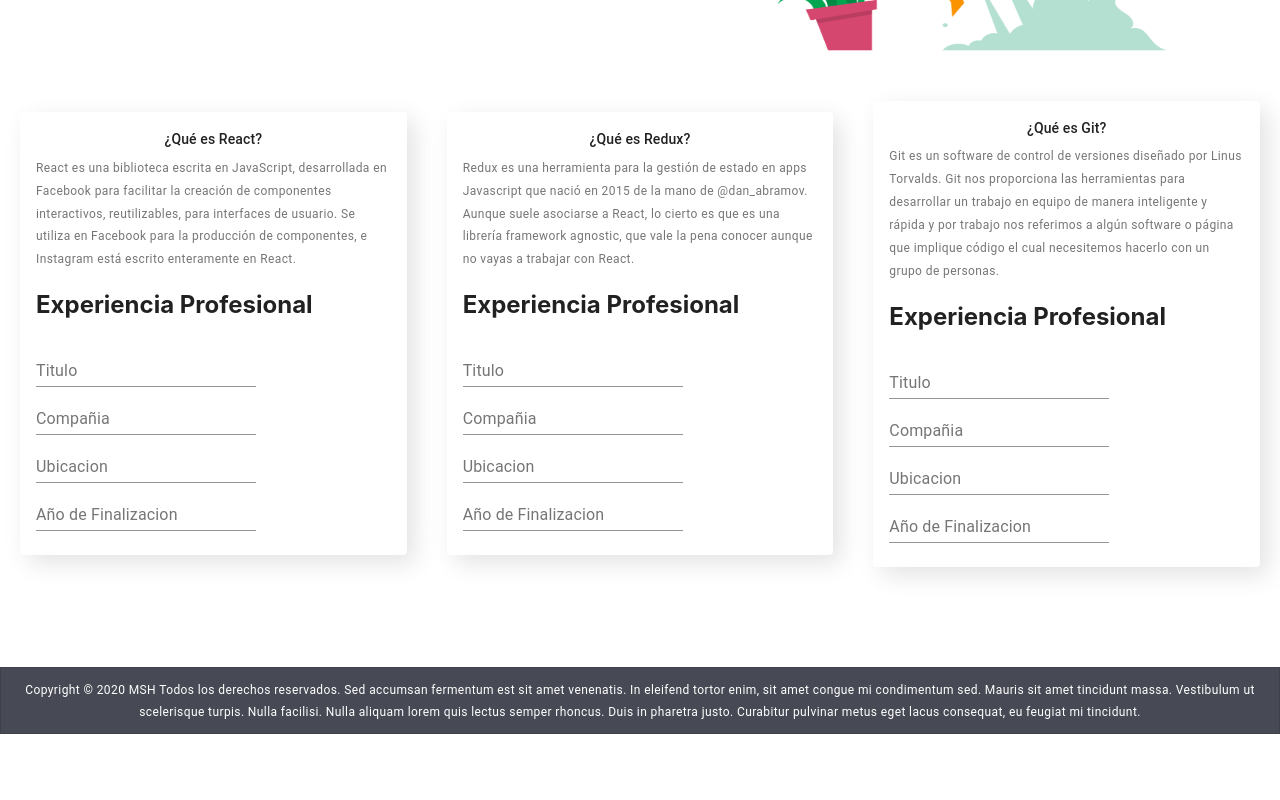
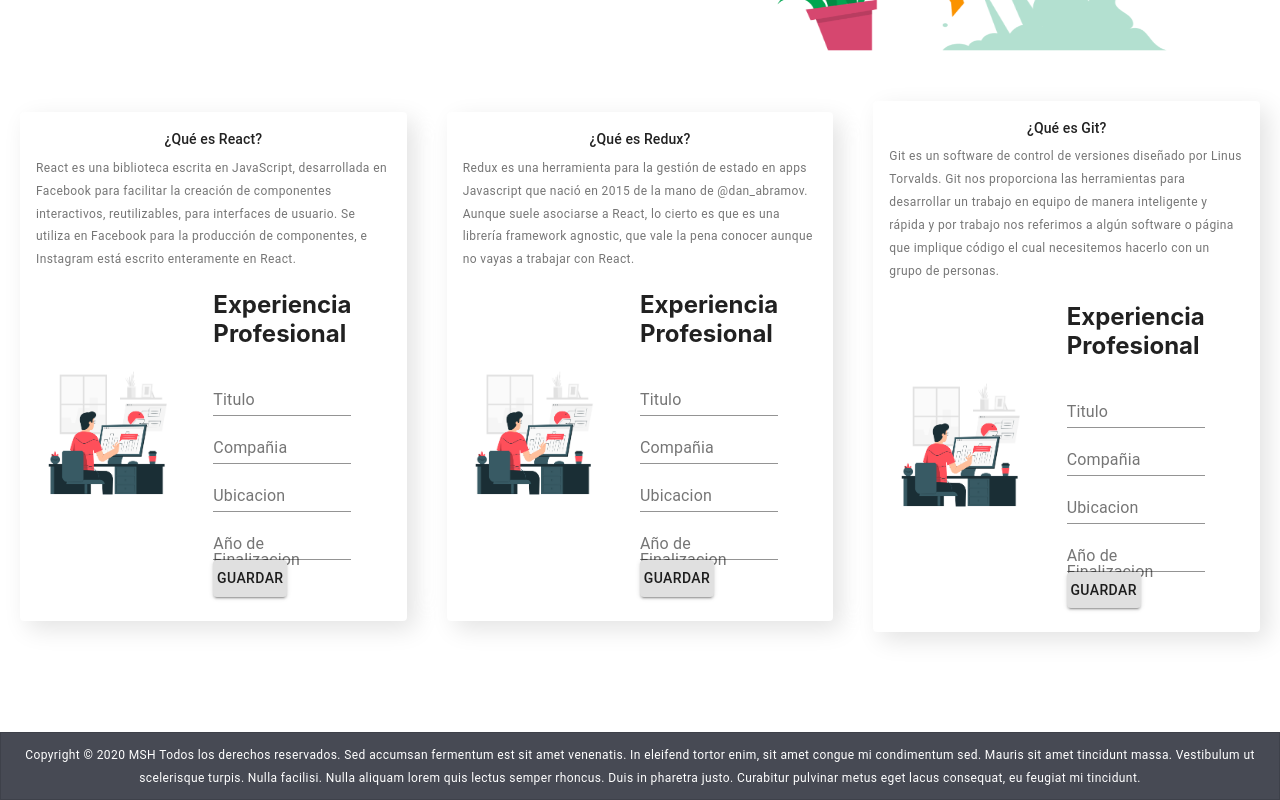
Before and after one commit to MarisolH/ReactTraining, a React (Create React App) app: page / in a window 1280 px wide. Shown: the part 559-1359 px from the top of the page. Before the commit the page ends 1293 px from the top, so only its background shows below. Built offline with nearby package versions, Linux system fonts and the light colour scheme.

Commit message:
release() code in card

```diff
--- a/src/components/CardComponent/CardComponent.js
+++ b/src/components/CardComponent/CardComponent.js
@@ -4,6 +4,7 @@
 import Typography from '@material-ui/core/Typography';
 import Grid from '@material-ui/core/Grid';
 import TextField from '@material-ui/core/TextField';
+import Button from '@material-ui/core/Button';
 
 import { useStyles } from './CardComponentStyles'
 export default function CardComponent(props) {
@@ -24,6 +25,24 @@
                 <Typography variant='caption' className={classes.text} color='textSecondary' gutterBottom>
                     {props.text}
                 </Typography>
+                <Grid
+                    container
+                    direction='row'
+                    justify='center'
+                    alignItems='center'
+                    className={classes.rootContainer}>
+                <Grid xs={4} md container>
+                    <Grid item xs={6} md={5} lg={5} sm container >
+                    <img width = {"200%"} alt='' className={classes.illustration} src={require('../../assets/victor.png')}></img>
+                    </Grid>
+                </Grid>
+                <Grid xs={8} md container direction = "column">
+                <Grid item xs={8} md={5} lg={5} sm container>
+                    <Grid
+                    container
+                    direction="column"
+                    justify="right"
+                    alignItems="right">
                     <h2>Experiencia Profesional</h2>
                     <TextField label = "Titulo"></TextField>
                     <div></div>
@@ -32,6 +51,20 @@
                     <TextField label = "Ubicacion"></TextField>
                     <div></div>
                     <TextField label = "Año de Finalizacion"></TextField>
+                    <div></div>
+                    </Grid>
+
+                </Grid>
+                <Grid item xs={12}  sm container direction="column">
+                    <Grid item xs={12} md={5} lg={5} sm container>
+                <Button variant ="contained" color= {props.color} onClick={(e)=>console.log(e)}>
+                        GUARDAR
+                    </Button>
+                    </Grid>
+                </Grid>
+
+                </Grid>
+                </Grid>
             </CardContent>
         </Card>
     </Grid>
--- a/src/screens/VicScreen/VicScreen.js
+++ b/src/screens/VicScreen/VicScreen.js
@@ -29,13 +29,6 @@
             alignItems="center"
             className={classes.rootContainer}
         >
-             <Grid
-        container
-        direction="column"
-        justify="left"
-        alignItems="left">
-        <img alt='' className={classes.illustration} src={require('../../assets/victor.png')}></img>
-        </Grid>
                 <div>
                     <h1></h1>
                 </div>
```
Lines whose indentation alone changed are shown as unchanged.
